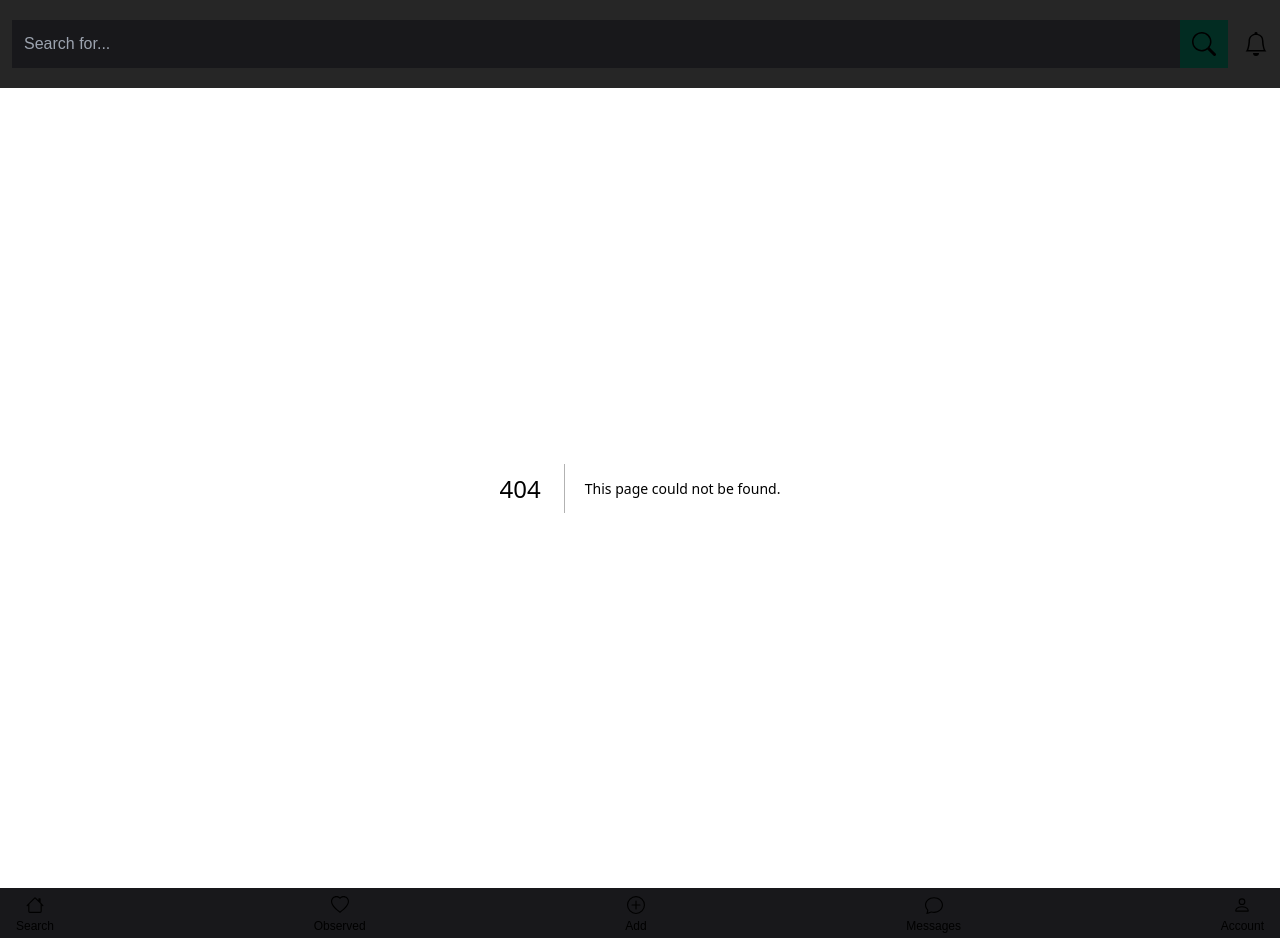
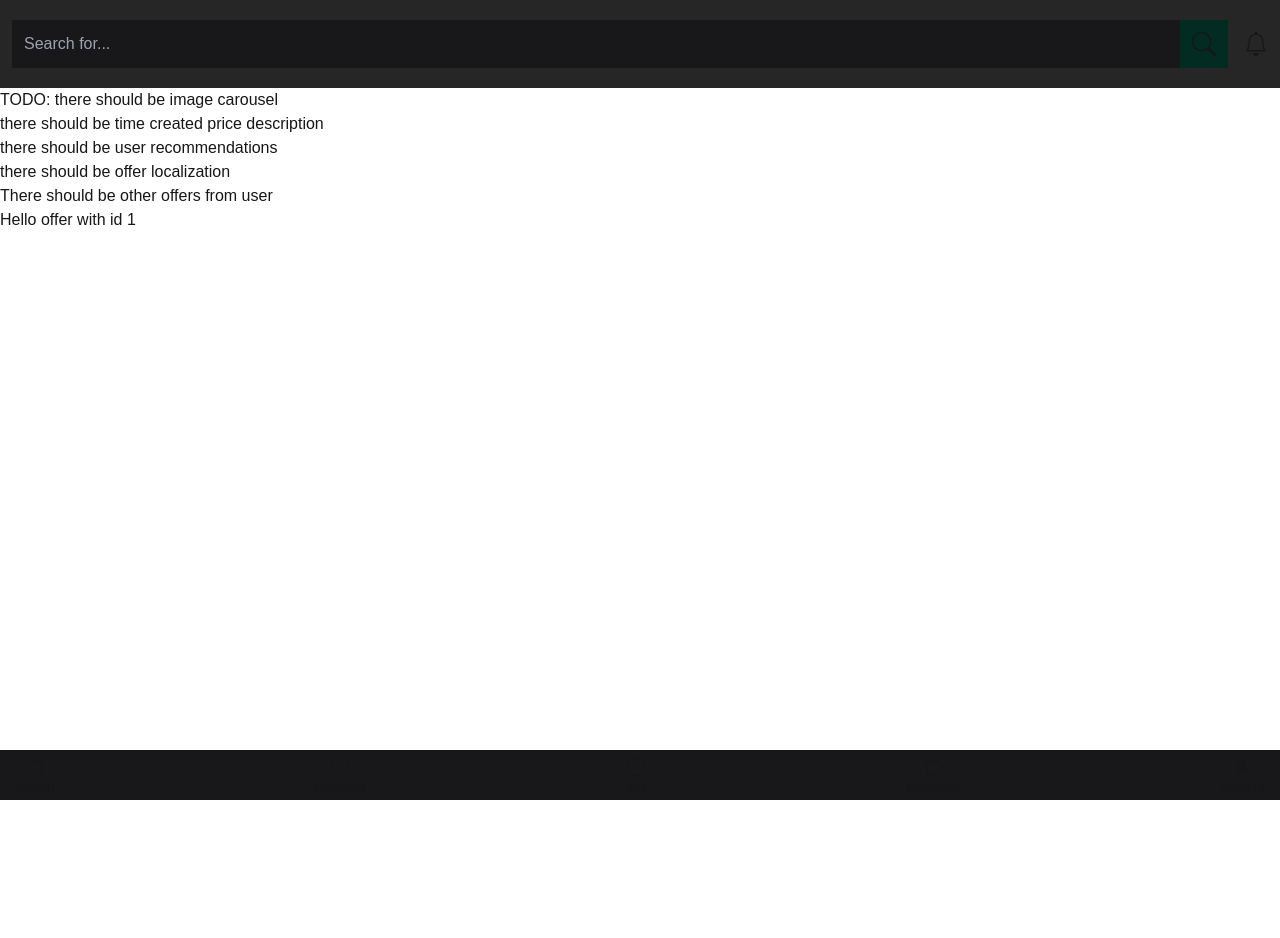
Before and after one commit to Serp-ent/olx_clone, a Next.js app: page /offer/1 in a window 1280 px wide. Before the commit this address had no page. After the commit the page ends 800 px from the top, so only its background shows below. Built offline with nearby package versions, Linux system fonts and the light colour scheme.

Commit message:
Add route for offer

```diff
--- a/src/app/card.tsx
+++ b/src/app/card.tsx
@@ -1,14 +1,22 @@
 import { BsHeart } from "react-icons/bs";
 import { Product } from '@prisma/client';
+import Link from "next/link";
 
 
+// TODO: add carousel for multiple images
+// TODO: add localization of offer
+// TODO: add tags
+// TODO: add info about user
+// TODO: add user stars to indicate opinion
+// TODO: add option to display offer only from one person
 export default function Card({ item }: { item: Product }) {
   return (
-    <div
+    <Link
       key={item.id}
-      className="bg-gray-400 aspect-[3/4] rounded"
+      href={`/offer/${item.id}`}
+      className="bg-gray-400"
     >
-      <div className="bg-red-300 h-2/3 grid place-content-center text-2xl font-bold">
+      <div className="bg-red-300 grid place-content-center text-2xl font-bold">
         photo
       </div>
 
@@ -25,6 +33,6 @@ export default function Card({ item }: { item: Product }) {
 
       </section>
 
-    </div>
+    </Link>
   )
 }
--- a/src/app/footer.tsx
+++ b/src/app/footer.tsx
@@ -48,8 +48,6 @@ const cards = [
 export default function Footer() {
   const pathname = usePathname();
 
-  console.log('pathname:', pathname);
-
   return (
     <footer className="py-1 pt-2 px-4 bg-zinc-900">
       <ul className="flex justify-between">
--- /dev/null
+++ b/src/app/offer/[id]/page.tsx
@@ -0,0 +1,31 @@
+export default function OfferPage({ params }:
+  { params: { id: string } }
+) {
+
+  // TODO: add adding offer to favorites
+  return (
+    <main>
+      <section>
+        TODO: there should be image carousel
+      </section>
+      <section>
+        there should be time created
+        price
+        description
+      </section>
+      <section>
+        there should be user recommendations
+      </section>
+      <section>
+        there should be offer localization
+      </section>
+      <section>
+        There should be other offers from user
+      </section>
+      Hello
+      offer with id {params.id}
+    </main>
+  );
+
+  // TODO: additionally there should be bottom popup that recommends to create account
+}
--- a/src/app/page.tsx
+++ b/src/app/page.tsx
@@ -50,7 +50,7 @@ export default async function Home() {
           className="font-bold text-xl pb-4">
           Chosen for you
         </h3>
-        <div className="grid grid-cols-2 gap-4">
+        <div className="grid grid-cols-2 gap-3">
           {items.map((item) => <Card key={item.id} item={item}/>)}
         </div>
       </section>
```
